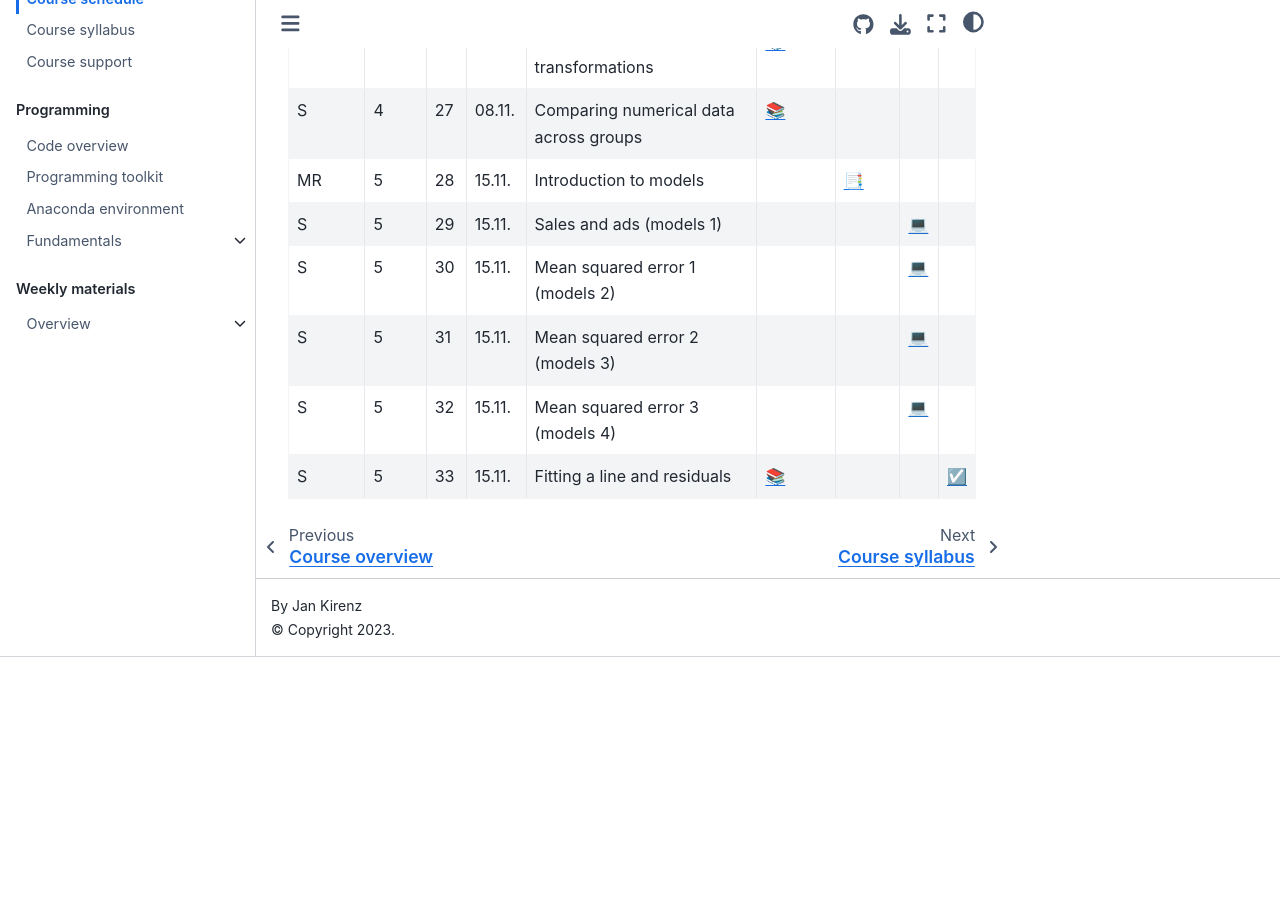
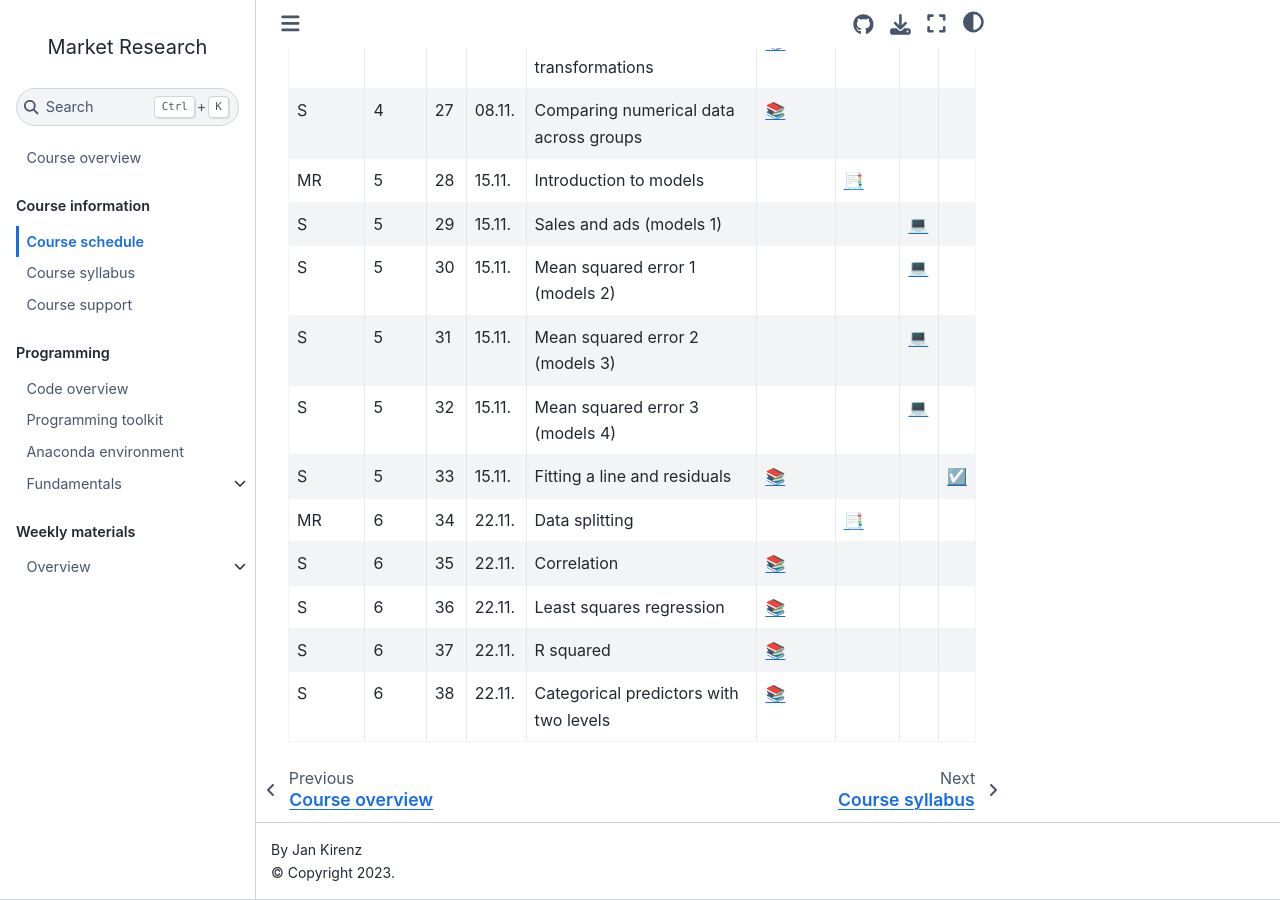
Before and after one commit to mr-ws22/website, a Jupyter Book: the page built from docs/course-schedule.md, in a window 1280 px wide and 900 px high, scrolled down 1512 px. Built offline with Jupyter Book 1.0.4 settings and Sphinx 7.4.7 and the Sphinx Book theme 1.1.4, drawn with Linux system fonts in a browser that asks for light colours; comment, search, counter and statistics services are not loaded; before the commit the page ends 2169 px from its top, so only the background shows below that.

Commit message:
Update course-schedule.md

```diff
--- a/docs/course-schedule.md
+++ b/docs/course-schedule.md
@@ -41,3 +41,8 @@ This overview will be updated as the semester progresses.
 |	S	|	5	|	31	|	15.11.	|	Mean squared error 2 (models 3)	|		|		|	[💻](../ae/models_3/07b-2-mse-g.ipynb)	|		|
 |	S	|	5	|	32	|	15.11.	|	Mean squared error 3 (models 4)	|		|		|	[💻](../ae/models_4/07b-3-mse-g.ipynb)	|		|
 |	S	|	5	|	33	|	15.11.	|	Fitting a line and residuals	|	[📚](https://openintro-ims.netlify.app/model-slr.html#fit-line-res-cor)	|		|		|	[☑️](https://forms.gle/JFMXzjByDRGZtbDx8)	|
+|	MR	|	6	|	34	|	22.11.	|	Data splitting	|		|	[📑](https://drive.google.com/file/d/10DuEFUE-BVH1NYf84KyXeYA1Ajdre-0I/view?usp=sharing)	|		|		|
+|	S	|	6	|	35	|	22.11.	|	Correlation	|	[📚](https://openintro-ims.netlify.app/model-slr.html#describing-linear-relationships-with-correlation)	|		|		|		|
+|	S	|	6	|	36	|	22.11.	|	Least squares regression	|	[📚](https://openintro-ims.netlify.app/model-slr.html#least-squares-regression)	|		|		|		|
+|	S	|	6	|	37	|	22.11.	|	R squared	|	[📚](https://openintro-ims.netlify.app/model-slr.html#r-squared)	|		|		|		|
+|	S	|	6	|	38	|	22.11.	|	Categorical predictors with two levels	|	[📚](https://openintro-ims.netlify.app/model-slr.html#categorical-predictor-two-levels)	|		|		|		|
```
